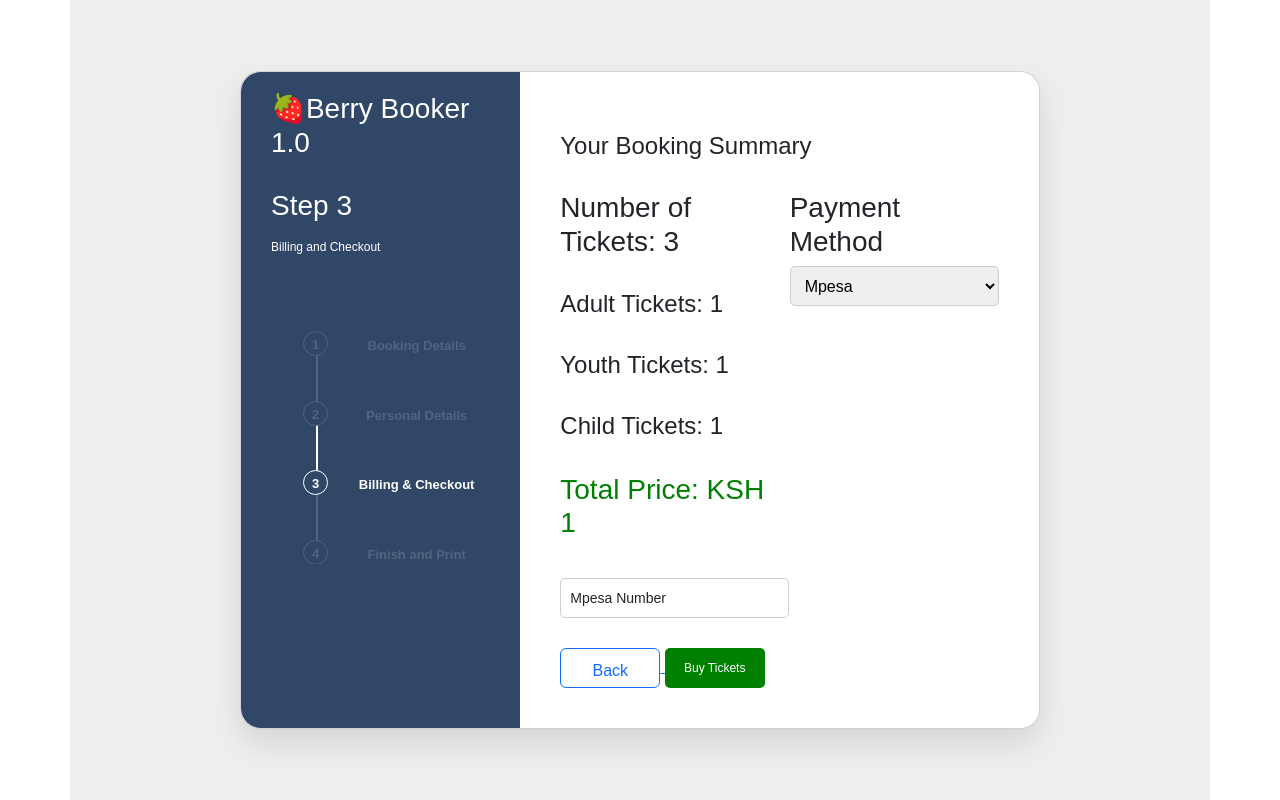
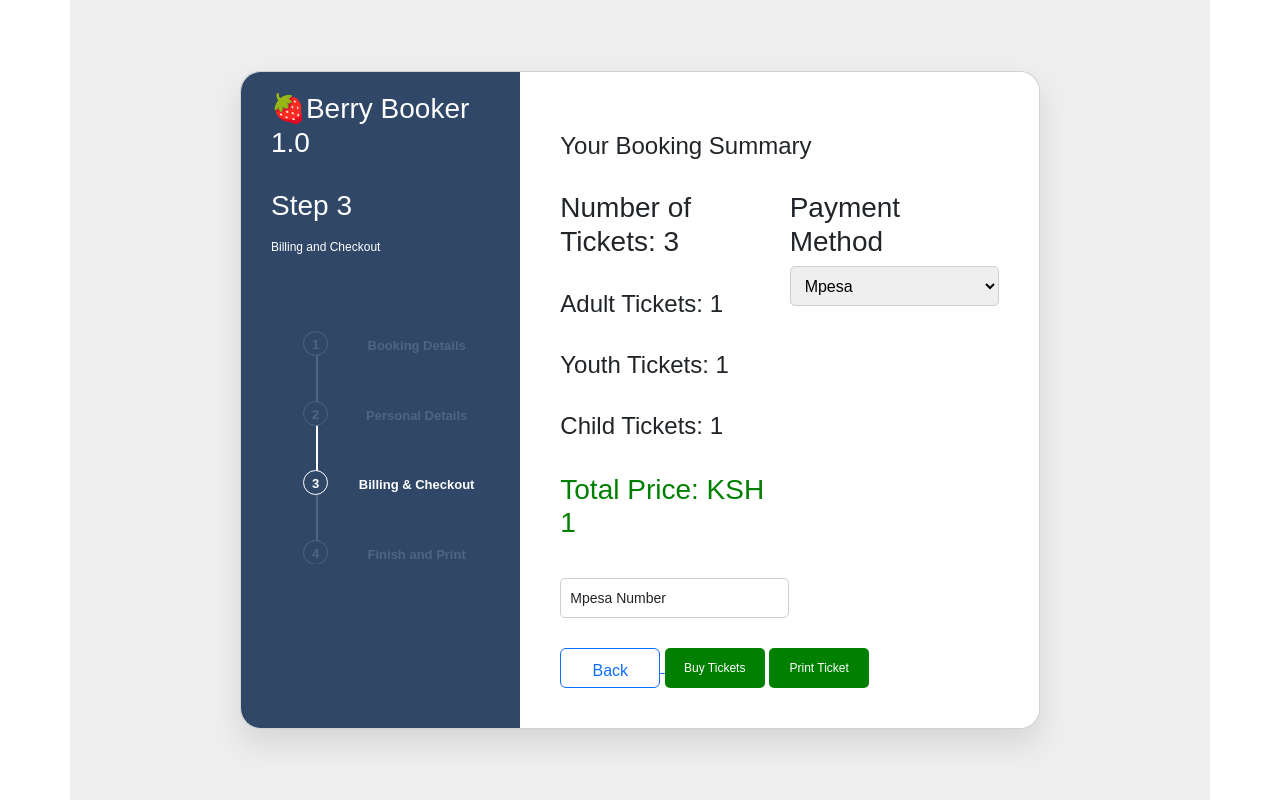
Before and after one commit to Fortune-dot/Berry-1.0-Ticket-System, a PHP site: page /billing.php in a window 1280 px wide. Run offline with PHP 8.4, Linux system fonts and the light colour scheme; the visitor is signed in with stand-in values (Sample User, id 1).

Commit message:
print tickets

```diff
--- a/billing.php
+++ b/billing.php
@@ -121,6 +121,7 @@ if(isset($_POST['submit'])){
                   <span class="btn btn-outline-primary" style="width:100px; height:40px; padding:10px;"> Back</span>
               </a>
             <button class='btn btn-success' id="pay" name='submit' type='submit' value='submit' style="background-color:green;width:100px; height:40px; padding:10px;">Buy Tickets</button>
+            <button class='btn btn-warning'  style="background-color:green;width:100px; height:40px; padding:10px;"> Print Ticket</button>
            </div>
            </form>
 
```
